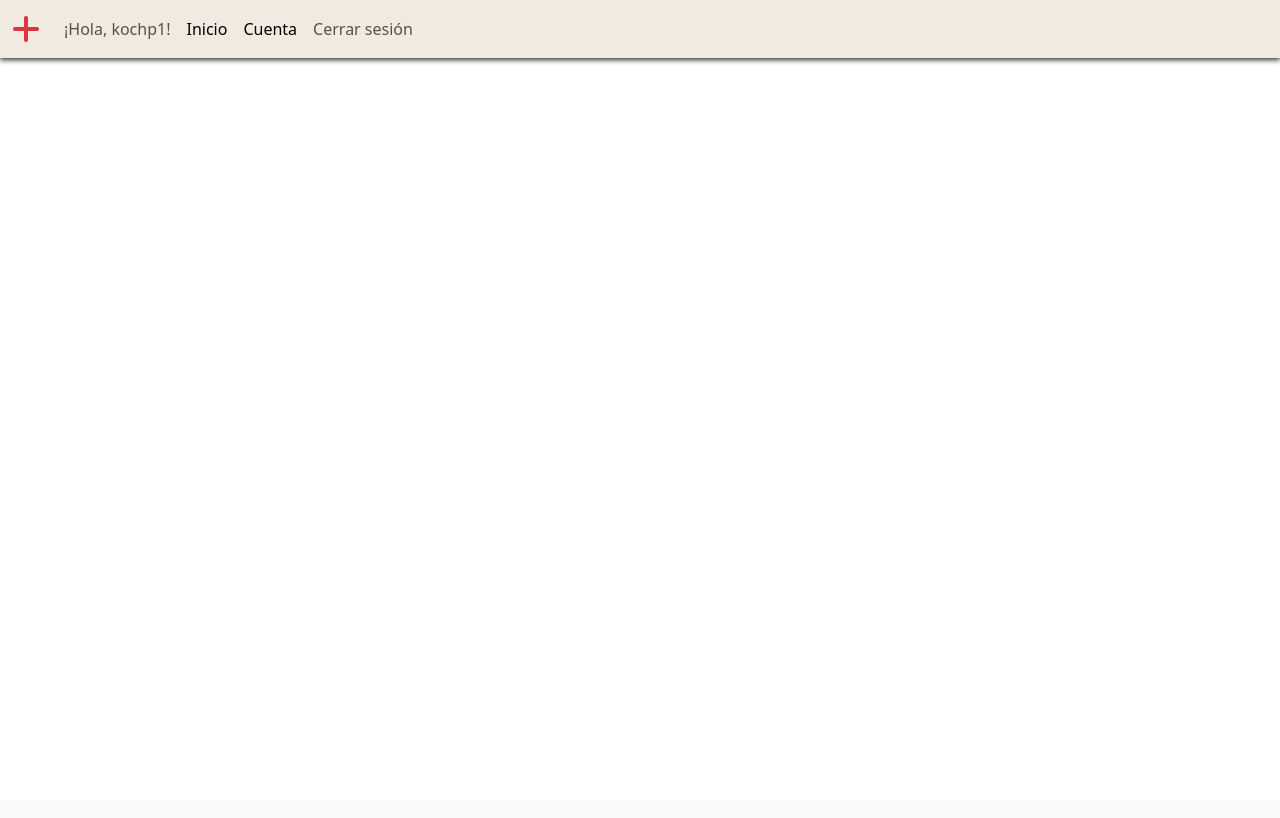
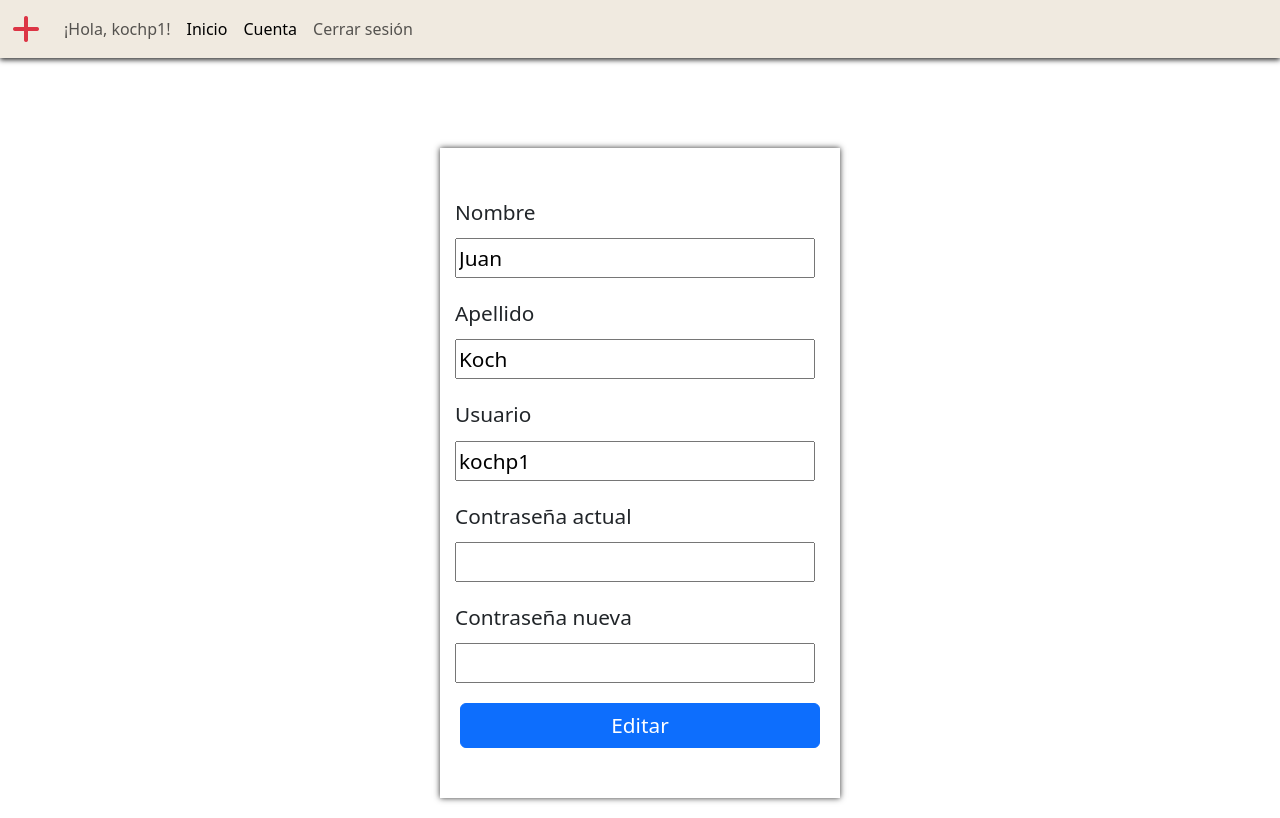
Before and after one commit to KochP1/PHP-OPERACIONES, a PHP site: page /cuenta.php in a window 1280 px wide. Before the commit the page ends 64 px from the top, so only its background shows below. Run offline with PHP 8.4, Linux system fonts and the light colour scheme; a user stored in the database is signed in.

Commit message:
Front end de la pantalla para editar usuario

```diff
--- a/cuenta.php
+++ b/cuenta.php
@@ -51,7 +51,37 @@ session_start();
         </header>
     </section>
 
+    <div class="form-wrapper edit-form-wrapper">
+        <form action="" method="post" class="user-form regist-form edit-form">
 
+            <div class="input__container">
+                <label for="name">Nombre</label>
+                <input type="text" id="name" name="name" value="<?php echo $_SESSION['nombre']; ?>">
+            </div>
+
+            <div class="input__container">
+                <label for="lastname">Apellido</label>
+                <input type="text" id="lastname" name="lastname" value="<?php echo $_SESSION['apellido']; ?>">
+            </div>
+
+            <div class="input__container">
+                <label for="username">Usuario</label>
+                <input type="text" id="username" name="username" value="<?php echo $_SESSION['username']; ?>">
+            </div>
+
+            <div class="input__container">
+                <label for="password">Contraseña actual</label>
+                <input type="password" id="password" name="password">
+            </div>
+
+            <div class="input__container">
+                <label for="password">Contraseña nueva</label>
+                <input type="password" id="password" name="password">
+            </div>
+
+            <button type="submit" class="btn btn-primary login-btn" name="editar">Editar</button>
+        </form>
+    </div>
     <script src="static/js/bootstrap.bundle.min.js"></script>
 </body>
 </html>
--- a/static/css/styles.css
+++ b/static/css/styles.css
@@ -224,6 +224,17 @@ h1{
     width: 320px;
 }
 
+/* EDITAR CUENTA */
+
+.edit-form{
+    height: 650px;
+}
+
+.edit-form-wrapper{
+    margin-top: 7%;
+}
+
+
 /* RESPONSIVE */
 
 @media (max-width: 804px) {
```
